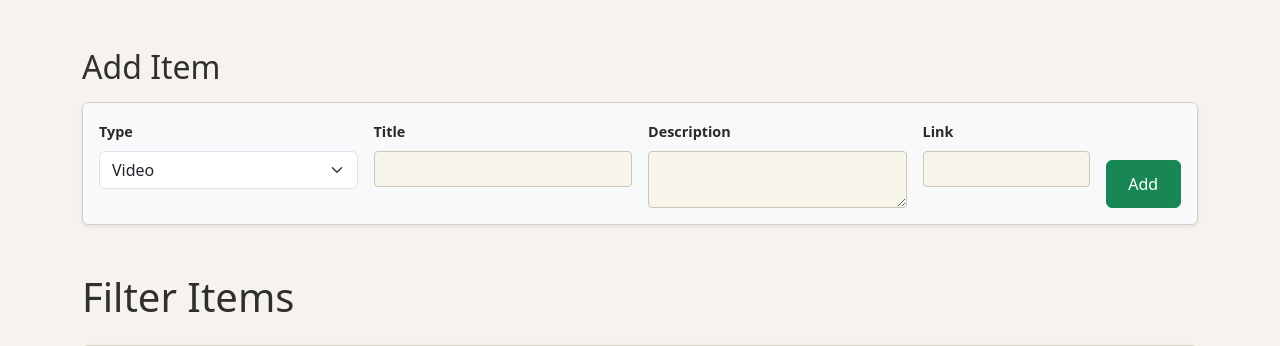
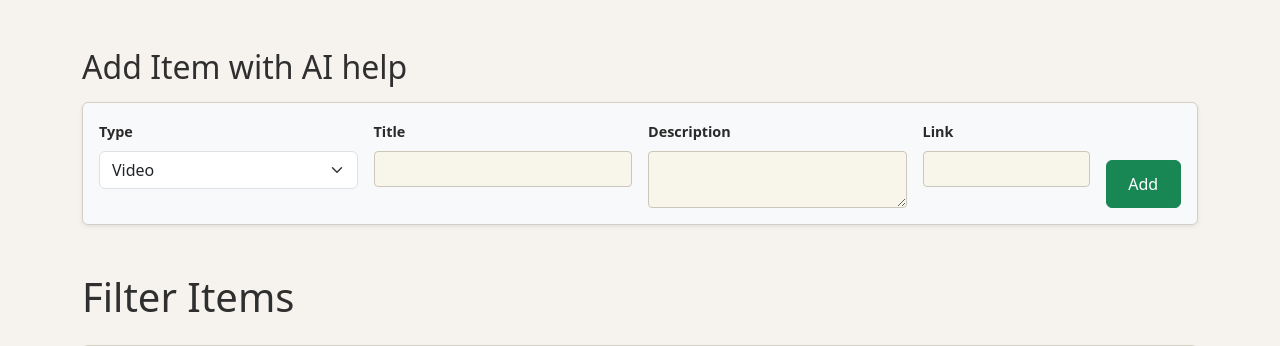
Before and after one commit to Ta7leeq/modypedia_clean, a Django app: template interface/templates/interface/item_list.html in a window 1280 px wide. Shown: the part 56-402 px from the top of the page. Run offline with Django 3.2, Linux system fonts and the light colour scheme; the template is opened without the code that fills it, so the values that code supplies are empty; some web fonts are replaced.

Commit message:
testing deployment

```diff
--- a/interface/templates/interface/item_list.html
+++ b/interface/templates/interface/item_list.html
@@ -14,7 +14,7 @@ All Items!
 
 
 
-    <h2 class="mb-3">Add Item</h2>
+    <h2 class="mb-3">Add Item with AI help</h2>
 
 
 
```
Also changed, not shown: 2 other files.
